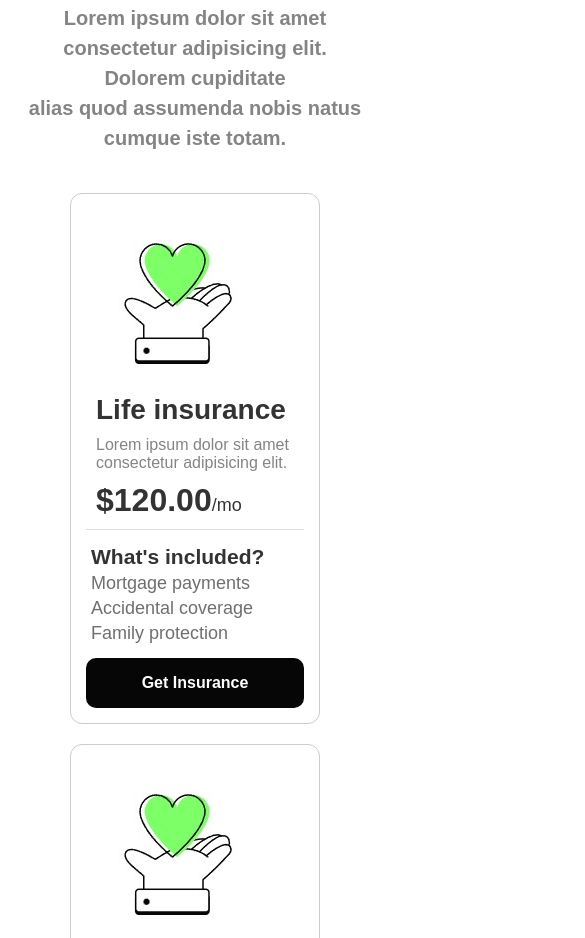
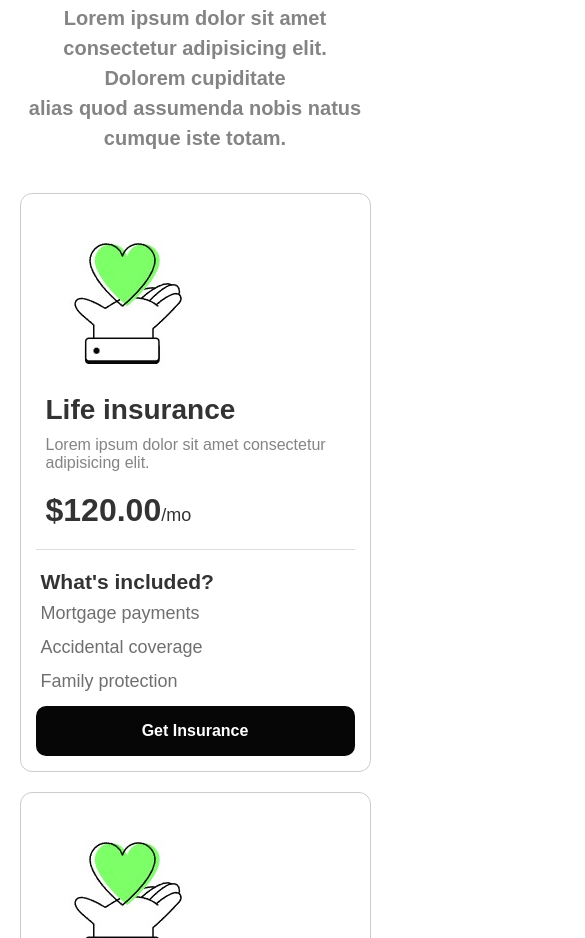
Before and after one commit to Dineth-ng/Health-Insurance_web-application, a plain HTML site: page Web_temp/InsurancePlanPage.html in a window 390 px wide. Shown: the part 388-1326 px from the top of the page, 585 px wide, since content can reach past the window. Drawn offline with Linux system fonts and the light colour scheme.

Commit message:
Update plancss.css

```diff
--- a/Web_temp/style/plancss.css
+++ b/Web_temp/style/plancss.css
@@ -28,7 +28,9 @@
 .ip1 {
     width: 22%;
     min-width: 250px;
-    height: auto;
+    display: flex;
+    flex-direction: column;
+    justify-content: space-between;
     border-radius: 12px;
     padding: 15px;
     border: 1px solid #ccc;
@@ -74,14 +76,22 @@
 .include {
     font-size: 18px;
     font-weight: bold;
+    flex-grow: 1; /* Pushes content up and button down */
     margin: 5px 0;
     padding: 5px;
+    display: flex;
+    flex-direction: column;
+    gap: 5px;
 }
 
 .itemname {
     margin: 4px 0;
     opacity: 0.7;
     font-weight: normal;
+}
+
+.startBtn {
+    margin-top: auto;
 }
 
 .startBtn .Btn-start {
@@ -161,3 +171,27 @@
 .btn:hover {
     background: #333;
 }
+
+/* ✅ Responsive Design */
+@media (max-width: 1024px) {
+    .plans {
+        flex-direction: row;
+        justify-content: center;
+    }
+    .ip1 {
+        width: 45%; /* 2 cards per row */
+    }
+}
+
+@media (max-width: 768px) {
+    .ip1 {
+        width: 90%; /* Single column on mobile */
+    }
+    .mainContainer {
+        flex-direction: column;
+        text-align: center;
+    }
+    .mainhalf1, .mainhalf2 {
+        width: 100%;
+    }
+}
```
